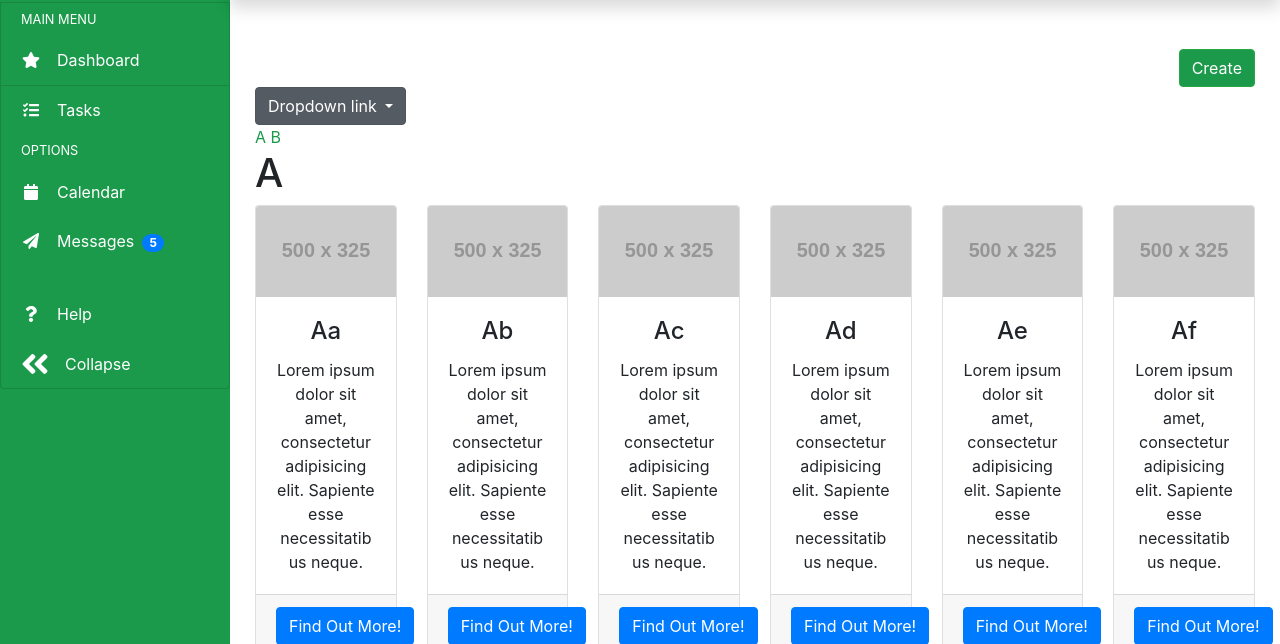
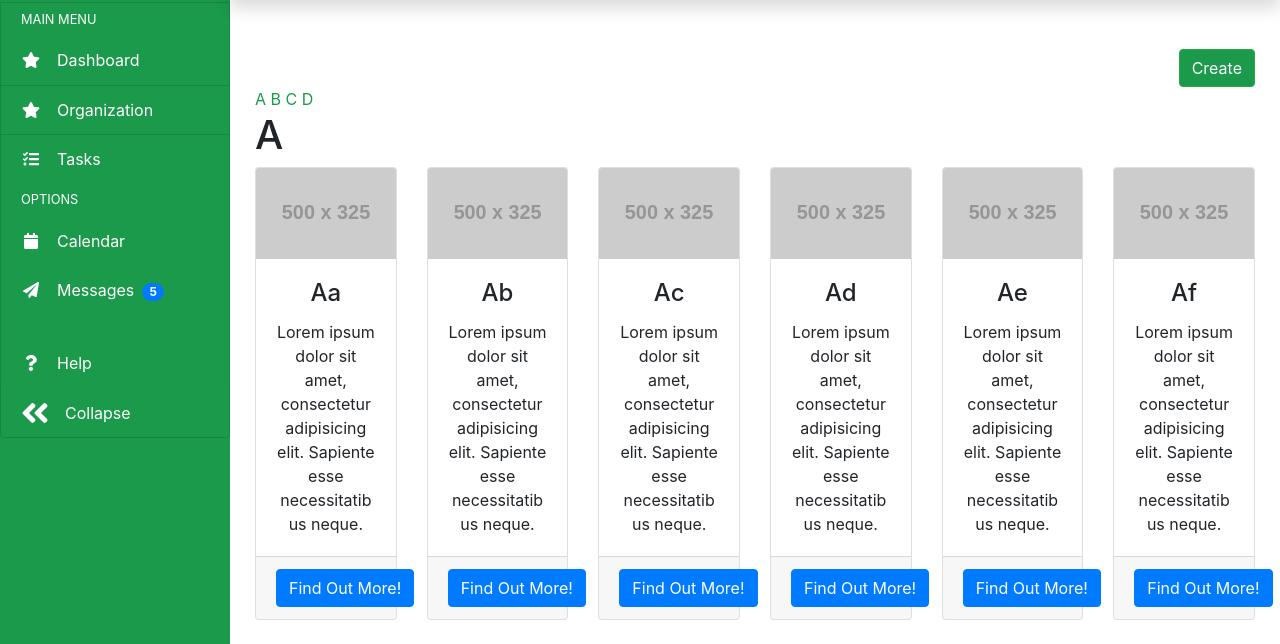
Before and after one commit to RoyArka/OrigenAir-Dashboard-Demo, a Django app: page /organization/organization_list/ in a window 1280 px wide. Shown: the part 62-706 px from the top of the page. Run offline with Django 3.2, Linux system fonts and the light colour scheme; grey boxes labelled with a size stand in for pictures from a placeholder-image service; some libraries are stand-ins or nearby versions.

Commit message:
deleted dropdown menu

```diff
--- a/origen/organization/templates/organization/organization_list.html
+++ b/origen/organization/templates/organization/organization_list.html
@@ -11,20 +11,10 @@
     </div>
     <!-- /END EDIT PROFILE BUTTON -->
 
-    <div class="dropdown show">
-        <a class="btn btn-secondary dropdown-toggle" href="#" role="button" id="dropdownMenuLink" data-toggle="dropdown" aria-haspopup="true" aria-expanded="false">
-          Dropdown link
-        </a>
-
-        <div class="dropdown-menu" aria-labelledby="dropdownMenuLink">
-          <a class="dropdown-item" href="#">Action</a>
-          <a class="dropdown-item" href="#">Another action</a>
-          <a class="dropdown-item" href="#">Something else here</a>
-        </div>
-      </div>
-
     <a href="{% url 'organization:org_list' %}#A">A</a>
     <a href="{% url 'organization:org_list' %}#B">B</a>
+    <a href="{% url 'organization:org_list' %}#C">C</a>
+    <a href="{% url 'organization:org_list' %}#D">D</a>
 
     <div id="A">
         <h1>A</h1>
--- a/origen/templates/base.html
+++ b/origen/templates/base.html
@@ -85,14 +85,14 @@
                     </a>
                     <!-- DASHBOARD Submenu -->
                     <div id='submenu1' class="collapse sidebar-submenu">
-                        <a href="{% url 'organization:create_org' %}" class="list-group-item list-group-item-action bg-success text-white">
-                            <span class="menu-collapsed">Charts / Create</span>
+                        <a href="#" class="list-group-item list-group-item-action bg-success text-white">
+                            <span class="menu-collapsed">Charts</span>
                         </a>
-                        <a href="{% url 'organization:org_members' %}" class="list-group-item list-group-item-action bg-success text-white">
-                            <span class="menu-collapsed">Reports / Members</span>
+                        <a href="#" class="list-group-item list-group-item-action bg-success text-white">
+                            <span class="menu-collapsed">Reports</span>
                         </a>
-                        <a href="{% url 'organization:org_list' %}" class="list-group-item list-group-item-action bg-success text-white">
-                            <span class="menu-collapsed">Tables / List</span>
+                        <a href="#" class="list-group-item list-group-item-action bg-success text-white">
+                            <span class="menu-collapsed">Tables</span>
                         </a>
                     </div>
                     <!-- /END DASHBOARD -->
@@ -122,6 +122,29 @@
                     {% else %}
                     {% endif %}
                     <!-- /END PROFILE -->
+
+                    <!-- ORGANIZATION -->
+                    <a href="#submenu3" data-toggle="collapse" aria-expanded="false"
+                        class="bg-success list-group-item list-group-item-action flex-column align-items-start sidebarclick">
+                        <div class="d-flex w-100 justify-content-start align-items-center">
+                            <span class="fa fa-star fa-fw mr-3"></span>
+                            <span class="menu-collapsed">Organization</span>
+                            <span class="submenu-icon ml-auto"></span>
+                        </div>
+                    </a>
+                    <!-- ORGANIZATION Submenu -->
+                    <div id='submenu3' class="collapse sidebar-submenu">
+                        <a href="{% url 'organization:create_org' %}" class="list-group-item list-group-item-action bg-success text-white">
+                            <span class="menu-collapsed">Create</span>
+                        </a>
+                        <a href="{% url 'organization:org_members' %}" class="list-group-item list-group-item-action bg-success text-white">
+                            <span class="menu-collapsed">Members</span>
+                        </a>
+                        <a href="{% url 'organization:org_list' %}" class="list-group-item list-group-item-action bg-success text-white">
+                            <span class="menu-collapsed">List</span>
+                        </a>
+                    </div>
+                    <!-- /END ORGANIZATION -->
 
                     <!-- TASKS -->
                     <a href="#" id="bug" class="bg-success list-group-item list-group-item-action sidebarclick">
```
